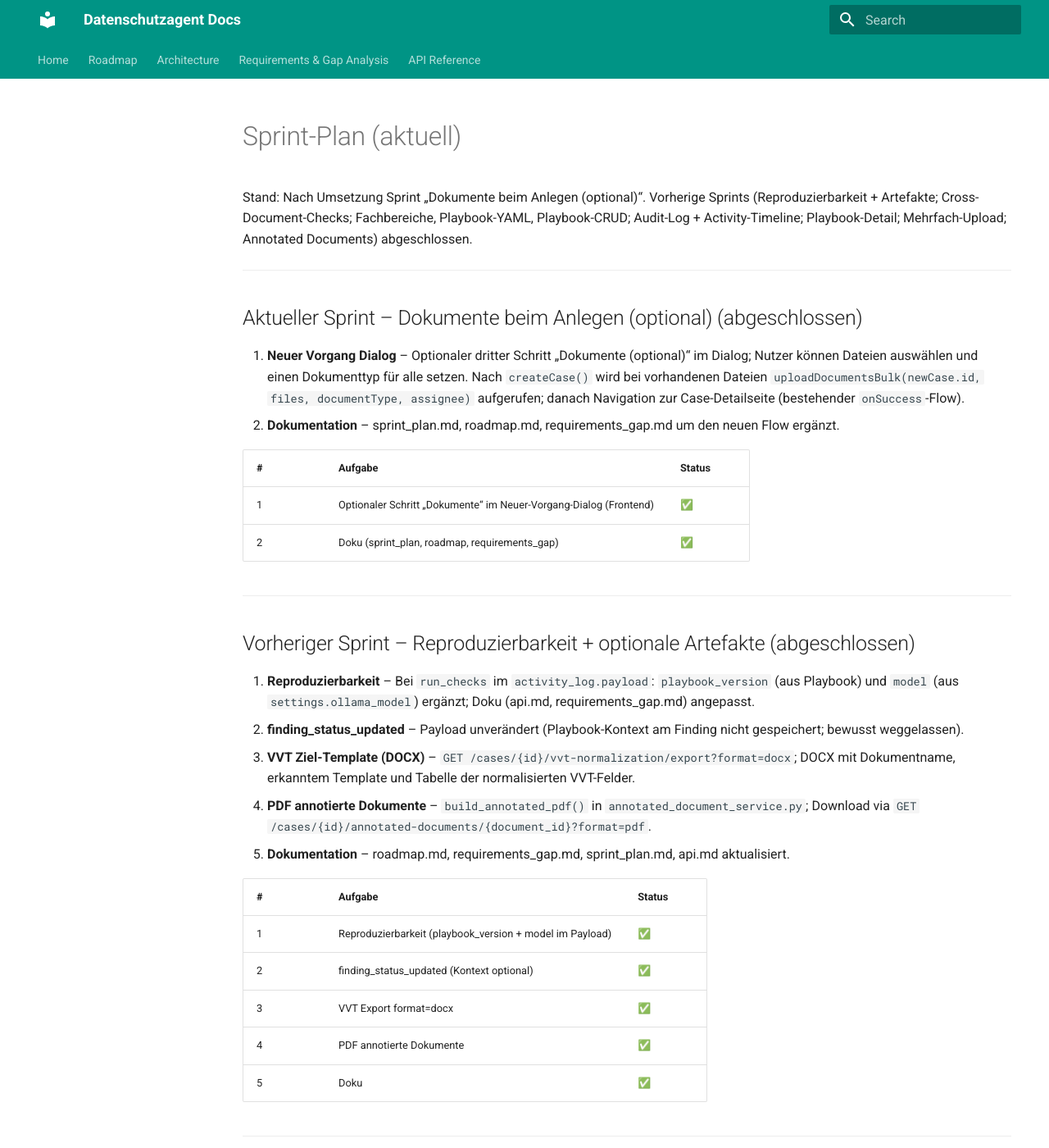
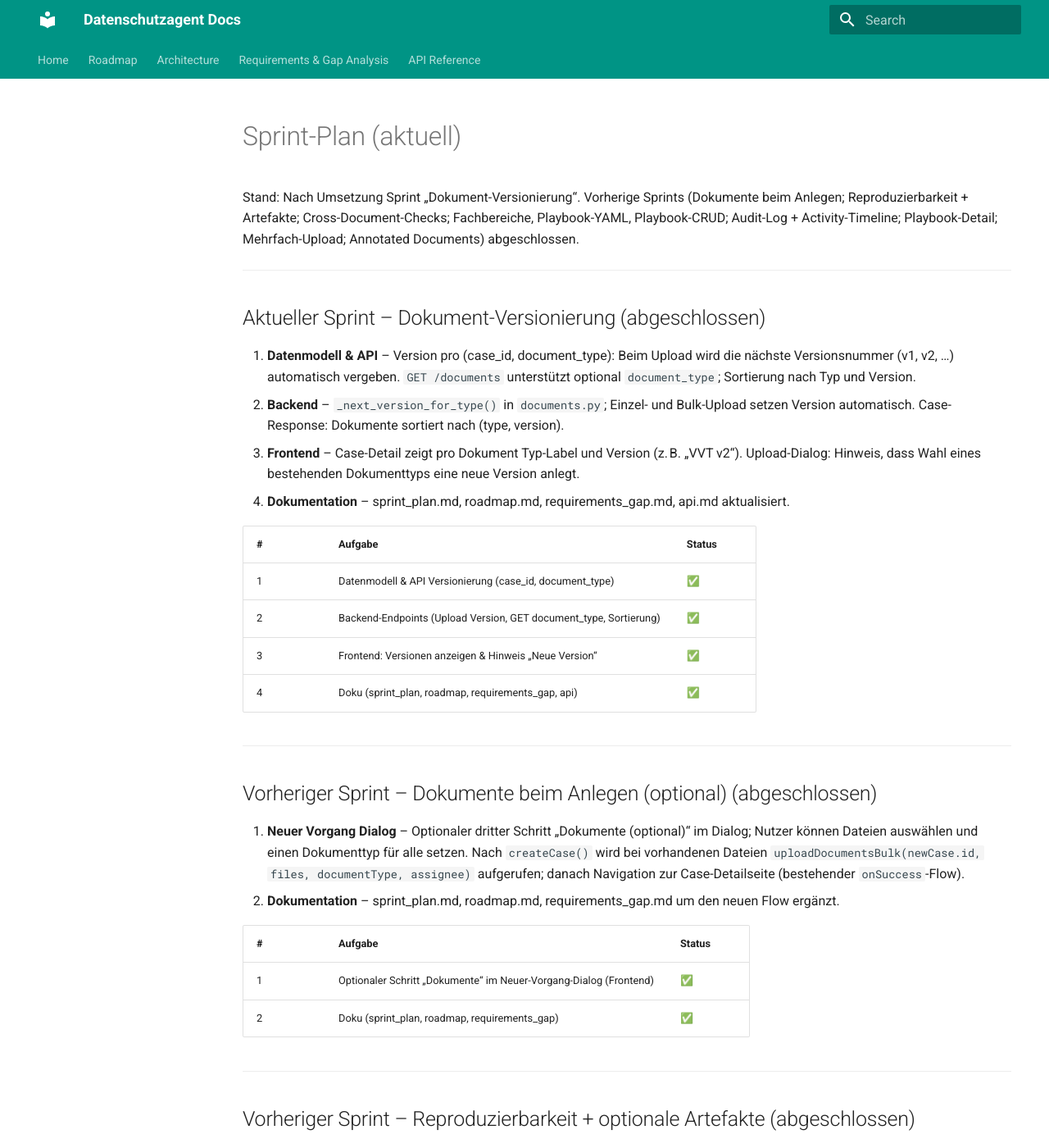
Before and after one commit to datenschutzagent/Datenschutzagent, an MkDocs documentation site: the page built from docs/sprint_plan.md, in a window 1280 px wide and 1400 px high. Shown: the whole window at 82% size. Built offline with MkDocs 1.6.1 and Material for MkDocs 9.7.7, drawn with Linux system fonts in a browser that asks for light colours; some of the changed text lies outside the part shown.

Commit message:
Implement document versioning and enhance document listing functionality
- Added automatic versioning for documents based on (case_id, document_type) during uploads, ensuring the first upload is v1, the second is v2, etc.
- Updated the document listing endpoint to support optional filtering by document type and to sort results by type and version.
- Enhanced the API documentation to reflect the new versioning logic and updated response formats.
- Modified the frontend to display document versions and provide user feedback during uploads regarding versioning.

```diff
--- a/docs/sprint_plan.md
+++ b/docs/sprint_plan.md
@@ -1,10 +1,26 @@
 # Sprint-Plan (aktuell)
 
-Stand: Nach Umsetzung Sprint „Dokumente beim Anlegen (optional)“. Vorherige Sprints (Reproduzierbarkeit + Artefakte; Cross-Document-Checks; Fachbereiche, Playbook-YAML, Playbook-CRUD; Audit-Log + Activity-Timeline; Playbook-Detail; Mehrfach-Upload; Annotated Documents) abgeschlossen.
+Stand: Nach Umsetzung Sprint „Dokument-Versionierung“. Vorherige Sprints (Dokumente beim Anlegen; Reproduzierbarkeit + Artefakte; Cross-Document-Checks; Fachbereiche, Playbook-YAML, Playbook-CRUD; Audit-Log + Activity-Timeline; Playbook-Detail; Mehrfach-Upload; Annotated Documents) abgeschlossen.
 
 ---
 
-## Aktueller Sprint – Dokumente beim Anlegen (optional) (abgeschlossen)
+## Aktueller Sprint – Dokument-Versionierung (abgeschlossen)
+
+1. **Datenmodell & API** – Version pro (case_id, document_type): Beim Upload wird die nächste Versionsnummer (v1, v2, …) automatisch vergeben. `GET /documents` unterstützt optional `document_type`; Sortierung nach Typ und Version.
+2. **Backend** – `_next_version_for_type()` in `documents.py`; Einzel- und Bulk-Upload setzen Version automatisch. Case-Response: Dokumente sortiert nach (type, version).
+3. **Frontend** – Case-Detail zeigt pro Dokument Typ-Label und Version (z. B. „VVT v2“). Upload-Dialog: Hinweis, dass Wahl eines bestehenden Dokumenttyps eine neue Version anlegt.
+4. **Dokumentation** – sprint_plan.md, roadmap.md, requirements_gap.md, api.md aktualisiert.
+
+| # | Aufgabe | Status |
+| :--- | :--- | :--- |
+| 1 | Datenmodell & API Versionierung (case_id, document_type) | ✅ |
+| 2 | Backend-Endpoints (Upload Version, GET document_type, Sortierung) | ✅ |
+| 3 | Frontend: Versionen anzeigen & Hinweis „Neue Version“ | ✅ |
+| 4 | Doku (sprint_plan, roadmap, requirements_gap, api) | ✅ |
+
+---
+
+## Vorheriger Sprint – Dokumente beim Anlegen (optional) (abgeschlossen)
 
 1. **Neuer Vorgang Dialog** – Optionaler dritter Schritt „Dokumente (optional)“ im Dialog; Nutzer können Dateien auswählen und einen Dokumenttyp für alle setzen. Nach `createCase()` wird bei vorhandenen Dateien `uploadDocumentsBulk(newCase.id, files, documentType, assignee)` aufgerufen; danach Navigation zur Case-Detailseite (bestehender `onSuccess`-Flow).
 2. **Dokumentation** – sprint_plan.md, roadmap.md, requirements_gap.md um den neuen Flow ergänzt.
```
Also changed, not shown: other parts of docs/sprint_plan.md (+1 -1 lines), docs/api.md (+4 -3 lines), docs/requirements_gap.md (+3 -2 lines), docs/roadmap.md (+1 -1 lines), 4 other files.
